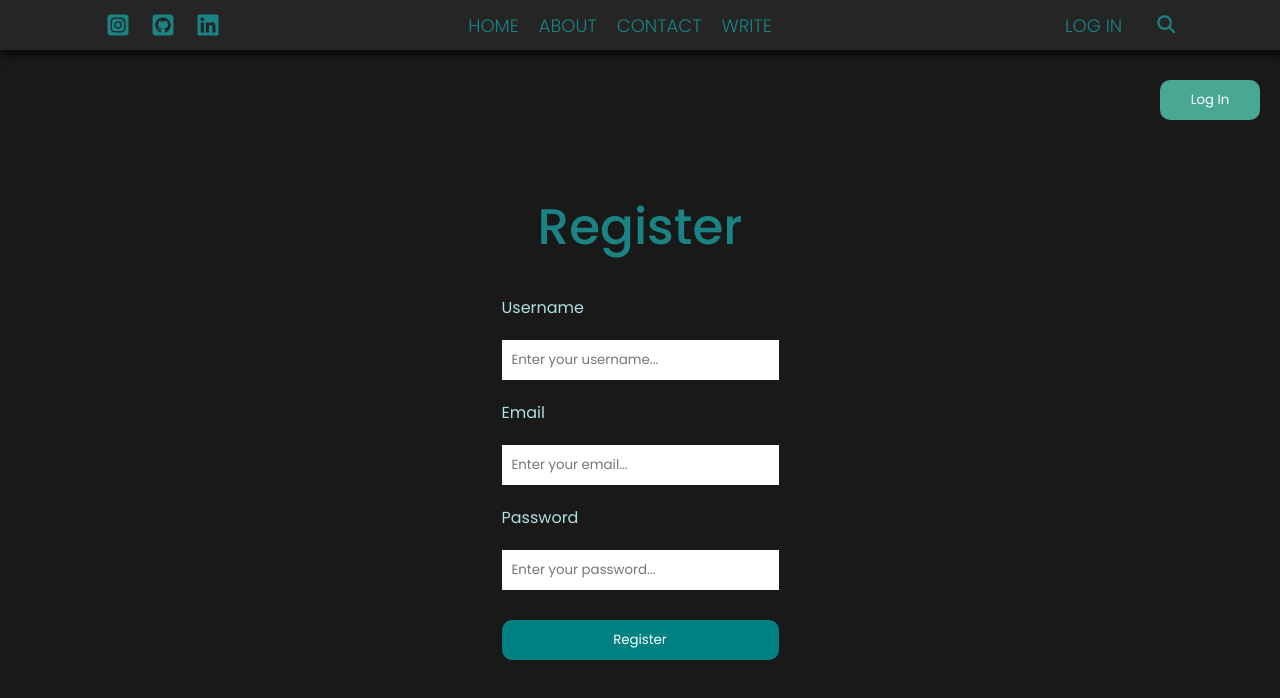
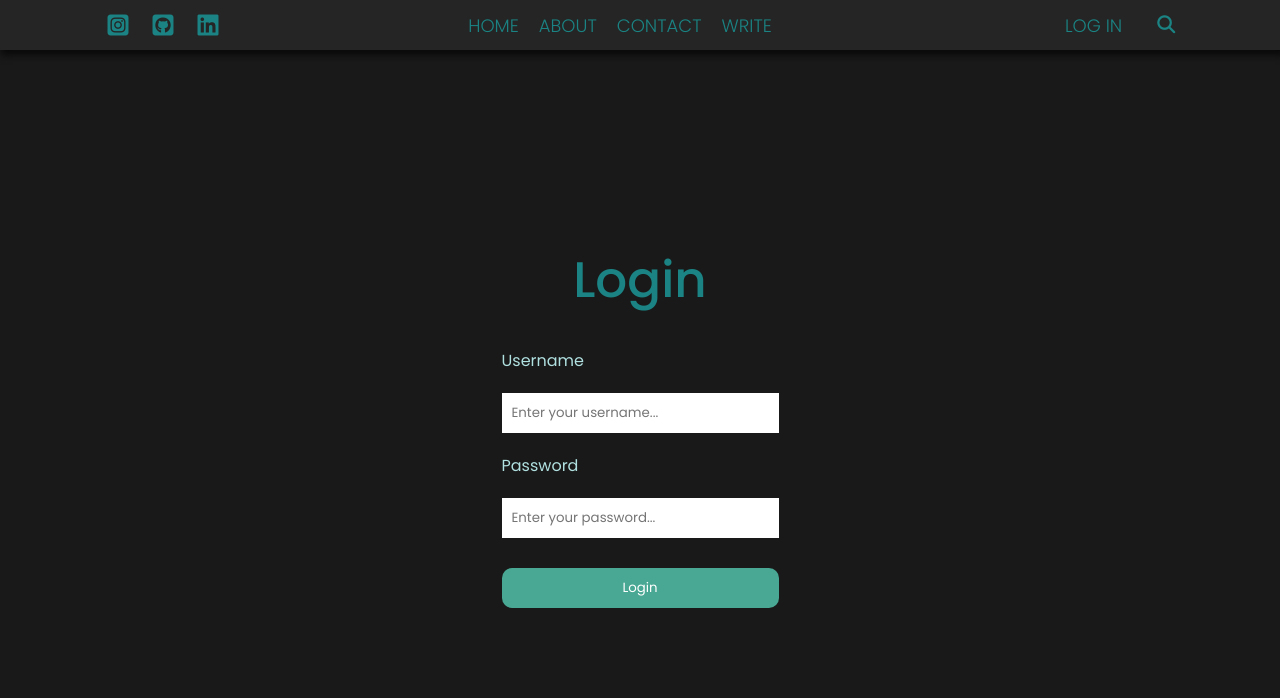
Before and after one commit to ashleythorlin/Blog, a React (Create React App) app in the folder client/: page /register in a window 1280 px wide. Shown: the top 698 px of the page. Built offline with nearby package versions, Linux system fonts and the light colour scheme.

Commit message:
hid register page

```diff
--- a/client/src/App.js
+++ b/client/src/App.js
@@ -19,16 +19,16 @@ function App() {
           element={<Home />}
         />
         <Route path="/register"
-          element={(user) ? <Home />:<Register />}
+          element={(user) ? <Home />:<Login />}
         />
         <Route path="/login"
           element={(user) ? <Home />:<Login />}
         />
         <Route path="/write"
-          element={(user) ? <Write />:<Register/>}
+          element={(user) ? <Write />:<Login/>}
         />
         <Route path="/settings"
-          element={(user) ? <Settings />:<Register/>}
+          element={(user) ? <Settings />:<Login/>}
         />
         <Route path="/post/:postId"
           element={<Single />}
--- a/client/src/components/header/Header.jsx
+++ b/client/src/components/header/Header.jsx
@@ -1,5 +1,5 @@
-import React from 'react'
-import "./header.css"
+import React from 'react';
+import "./header.css";
 
 export default function Header() {
   return (
```
